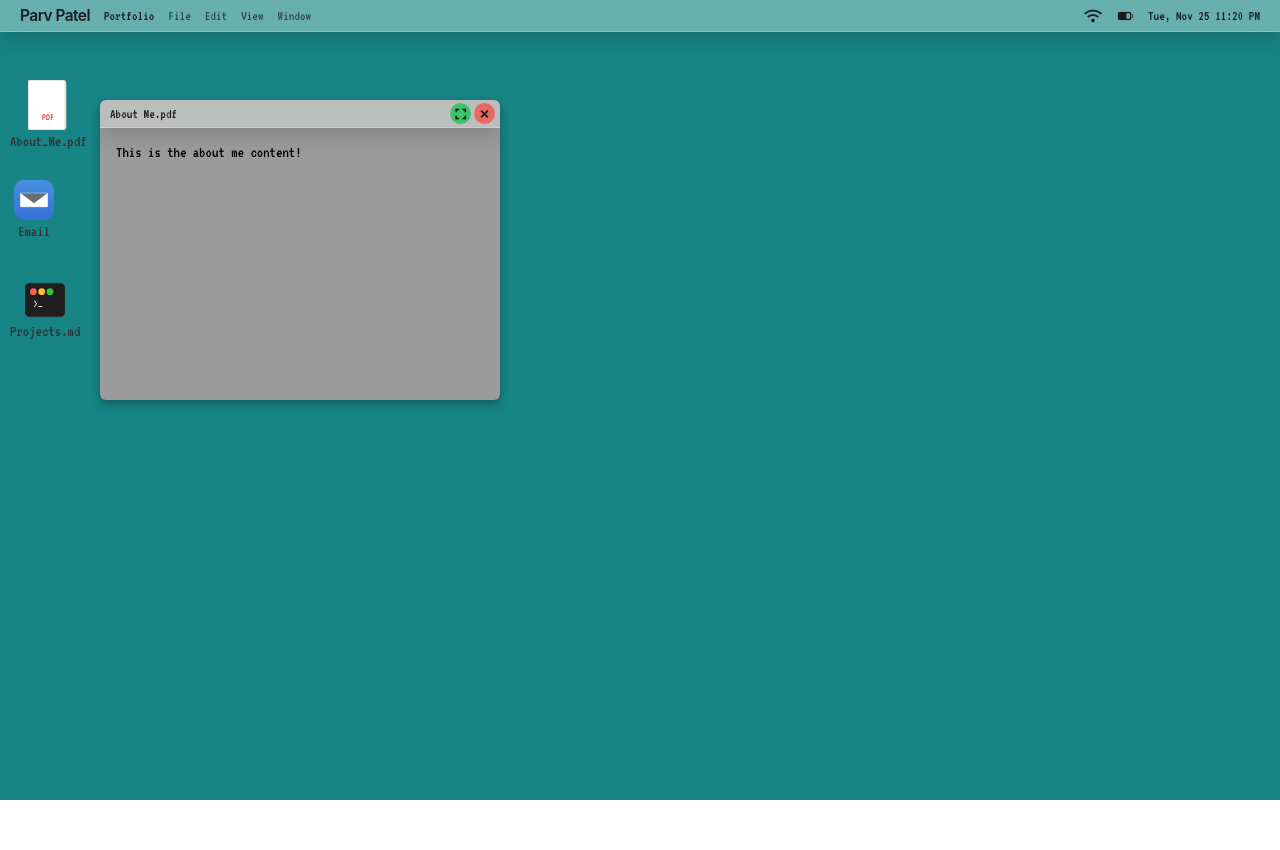
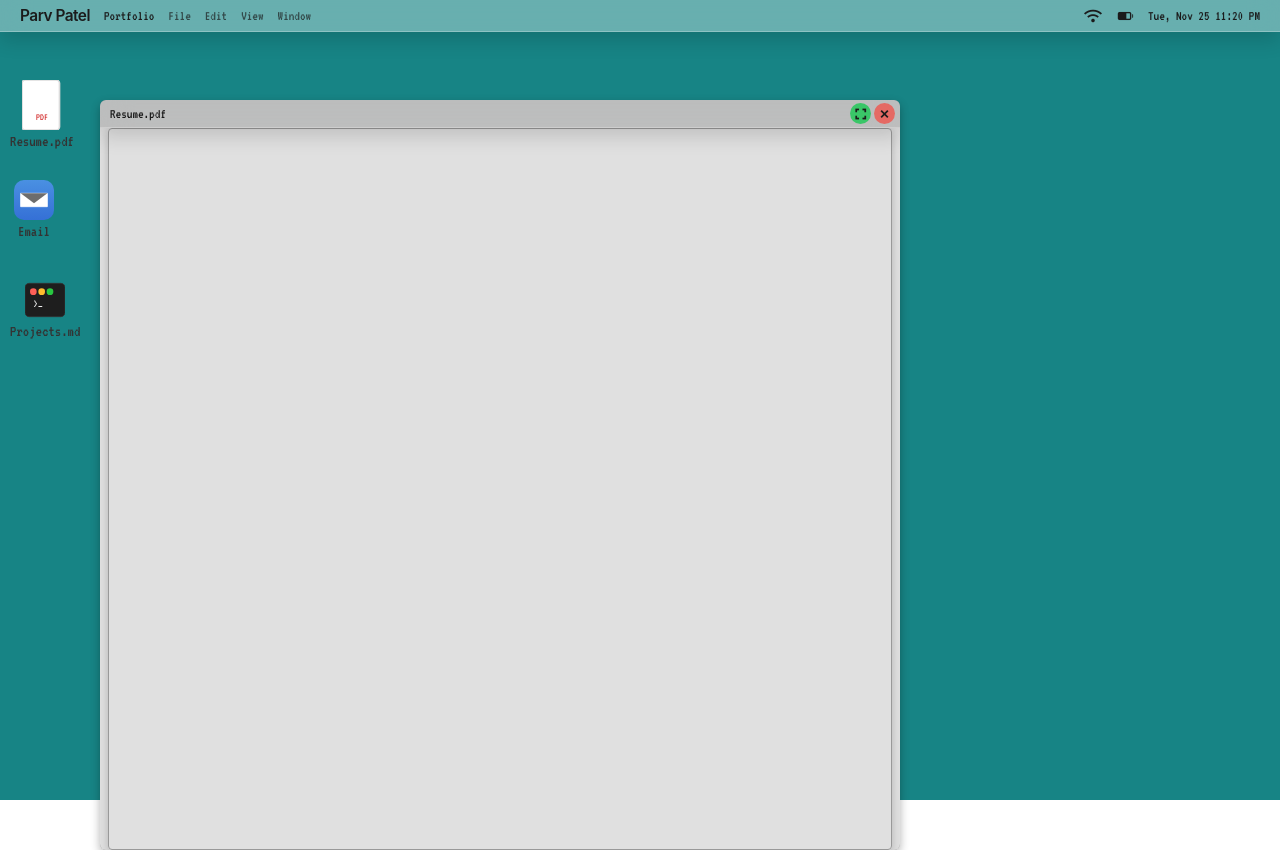
Before and after one commit to ParvPatel01/Desktop-Portfolio, a React (Vite) app in the folder app/: page / in a window 1280 px wide. Both pictures are taken after a click on the element "PDF". Before the commit the page ends 800 px from the top, so only its background shows below. Built offline with nearby package versions, Linux system fonts and the light colour scheme.

Commit message:
Implement Resume.pdf window with pdf viewer

```diff
--- a/app/src/components/Icons.tsx
+++ b/app/src/components/Icons.tsx
@@ -61,7 +61,7 @@ const Icons: FunctionComponent<IconsProps> = ({
     };
 
     const renderCustomIcon = () => {
-        if (label === "About_Me.pdf") return <PdfIcon />;
+        if (label === "Resume.pdf") return <PdfIcon />;
         if (label === "Projects.md") return <TerminalIcon />;
         if (label === "Email") return <EmailIcon />;
         return <MaterialIcon icon={icon} size={size} />;
--- /dev/null
+++ b/app/src/components/ResumeWindowContent.tsx
@@ -0,0 +1,34 @@
+import React from "react";
+
+interface ResumeWindowContentProps {
+  file: string; // path to PDF file
+}
+
+const ResumeWindowContent: React.FC<ResumeWindowContentProps> = ({ file }) => {
+  return (
+    <div
+      style={{
+        width: "100%",
+        height: "100%",
+        display: "flex",
+        justifyContent: "center",
+        alignItems: "center",
+        backgroundColor: "#e0e0e0",
+      }}
+    >
+      <iframe
+        src={file}
+        style={{
+          width: "98%",
+          height: "100%",
+          border: "1px solid #999",
+          borderRadius: "4px",
+          boxShadow: "0 4px 10px rgba(0,0,0,0.2)",
+        }}
+        title="About Me PDF"
+      />
+    </div>
+  );
+};
+
+export default ResumeWindowContent;
--- a/app/src/components/Window.tsx
+++ b/app/src/components/Window.tsx
@@ -153,7 +153,7 @@ const Window: React.FC<WindowProps> = ({
       </div>
 
       {/* Window Content */}
-      <div style={{ flex: 1, padding: "1em", overflow: "auto" }}>{children}</div>
+      <div style={{ flex: 1,  overflow: "auto" }}>{children}</div>
     </div>
   );
 };
--- a/app/src/pages/HomeScreen.tsx
+++ b/app/src/pages/HomeScreen.tsx
@@ -2,9 +2,10 @@ import React, { useState } from "react";
 import NavBar from "../components/NavBar";
 import Icons from "../components/Icons";
 import Window from "../components/Window";
+import ResumeWindowContent from "../components/ResumeWindowContent";
 
 const iconItems = [
-  { icon: "code", label: "About_Me.pdf", x: 10, y: 80, key: "resume" },
+    { icon: "code", label: "Resume.pdf", x: 10, y: 80, key: "resume" },
     { icon: "mail", label: "Email", x: 10, y: 180, key: "email" },
     { icon: "folder", label: "Projects.md", x: 10, y: 280, key: "projects" },
 ];
@@ -44,8 +45,8 @@ function HomeScreen() {
             ))}
 
             {openWindows.includes("resume") && (
-        <Window title="About Me.pdf" onClose={() => closeWindow("resume")} navbarHeight={35}>
-          <p>This is the about me content!</p>
+                <Window title="Resume.pdf" onClose={() => closeWindow("resume")} navbarHeight={40} width={800} height={750}>
+                    <ResumeWindowContent file="../../public/resume.pdf" />
                 </Window>
             )}
 
```
Also changed, not shown: 2 other files (tests, documents, lock files or other folders). Lines whose indentation alone changed are shown as unchanged.
